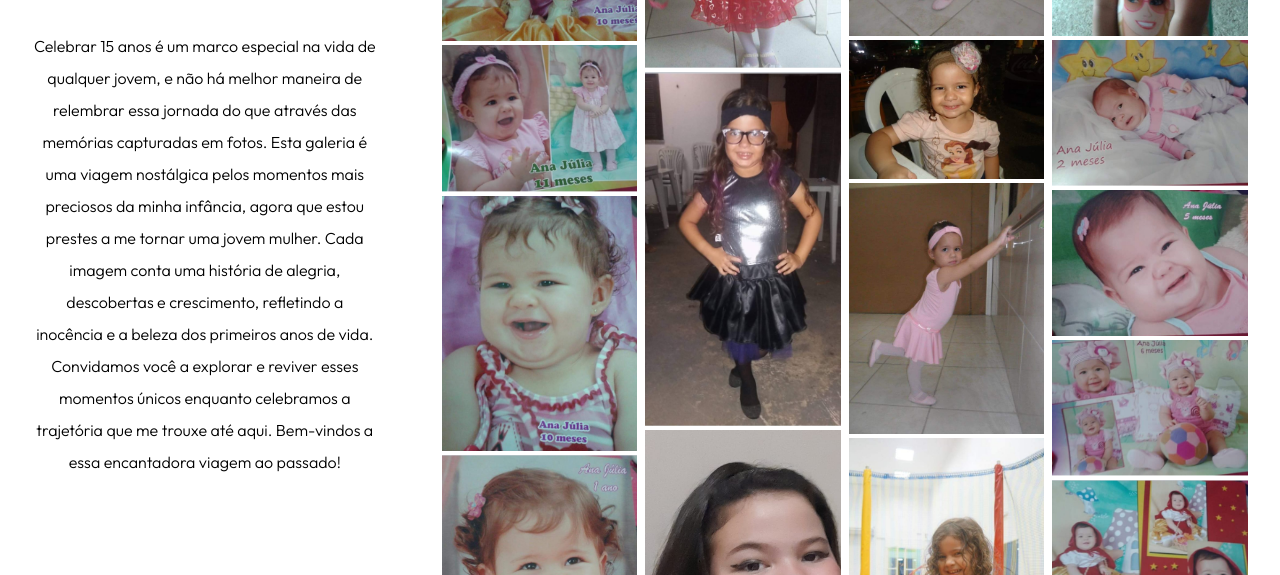
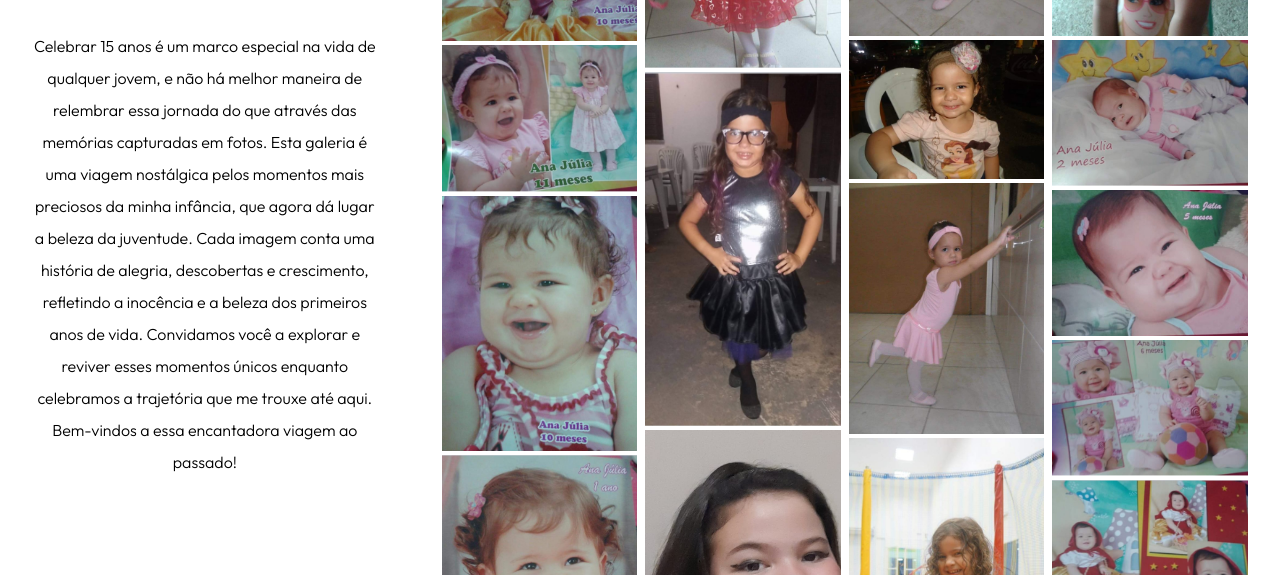
Before and after one commit to lucasweiby/XVJuliaDiniz, a plain HTML site: page gallery.html in a window 1280 px wide. Shown: the part 225-800 px from the top of the page. Drawn offline with Linux system fonts and the light colour scheme; a web font is replaced by a local one.

Commit message:
Update gallery.html
Adjust in text

```diff
--- a/gallery.html
+++ b/gallery.html
@@ -18,9 +18,9 @@
         Celebrar 15 anos é um marco especial na vida de qualquer jovem, e não há
         melhor maneira de relembrar essa jornada do que através das memórias
         capturadas em fotos. Esta galeria é uma viagem nostálgica pelos momentos
-        mais preciosos da minha infância, agora que estou prestes a me tornar
-        uma jovem mulher. Cada imagem conta uma história de alegria, descobertas
-        e crescimento, refletindo a inocência e a beleza dos primeiros anos de
+        mais preciosos da minha infância, que agora dá lugar a beleza da
+        juventude. Cada imagem conta uma história de alegria, descobertas e
+        crescimento, refletindo a inocência e a beleza dos primeiros anos de
         vida. Convidamos você a explorar e reviver esses momentos únicos
         enquanto celebramos a trajetória que me trouxe até aqui. Bem-vindos a
         essa encantadora viagem ao passado!
```
